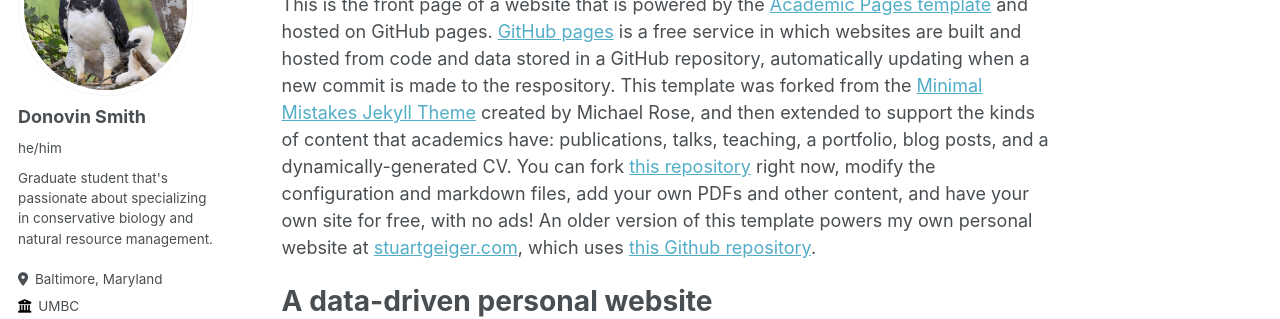
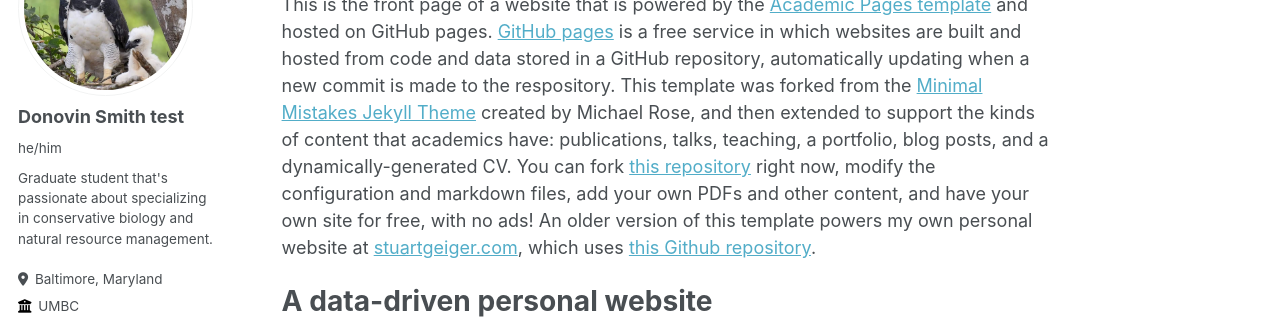
Before and after one commit to Donovin89/Donovin89.github.io, a Jekyll site: the page built from _pages/about.md, in a window 1280 px wide. Shown: the part 185-504 px from the top of the page. Built offline with Jekyll 4.4.1, drawn with Linux system fonts in a browser that asks for light colours.

Commit message:
Update _config.yml

```diff
--- a/_config.yml
+++ b/_config.yml
@@ -22,7 +22,7 @@ repository               : "Donovin89/Donovin89.github.io"
 author:
   # Biographic information
   avatar           : "2raw9omjjfa61.jpg"
-  name             : "Donovin Smith"
+  name             : "Donovin Smith test"
   pronouns         :  "he/him"
   bio              : "Graduate student that's passionate about specializing in conservative biology and natural resource management."
   location         : "Baltimore, Maryland"
```
